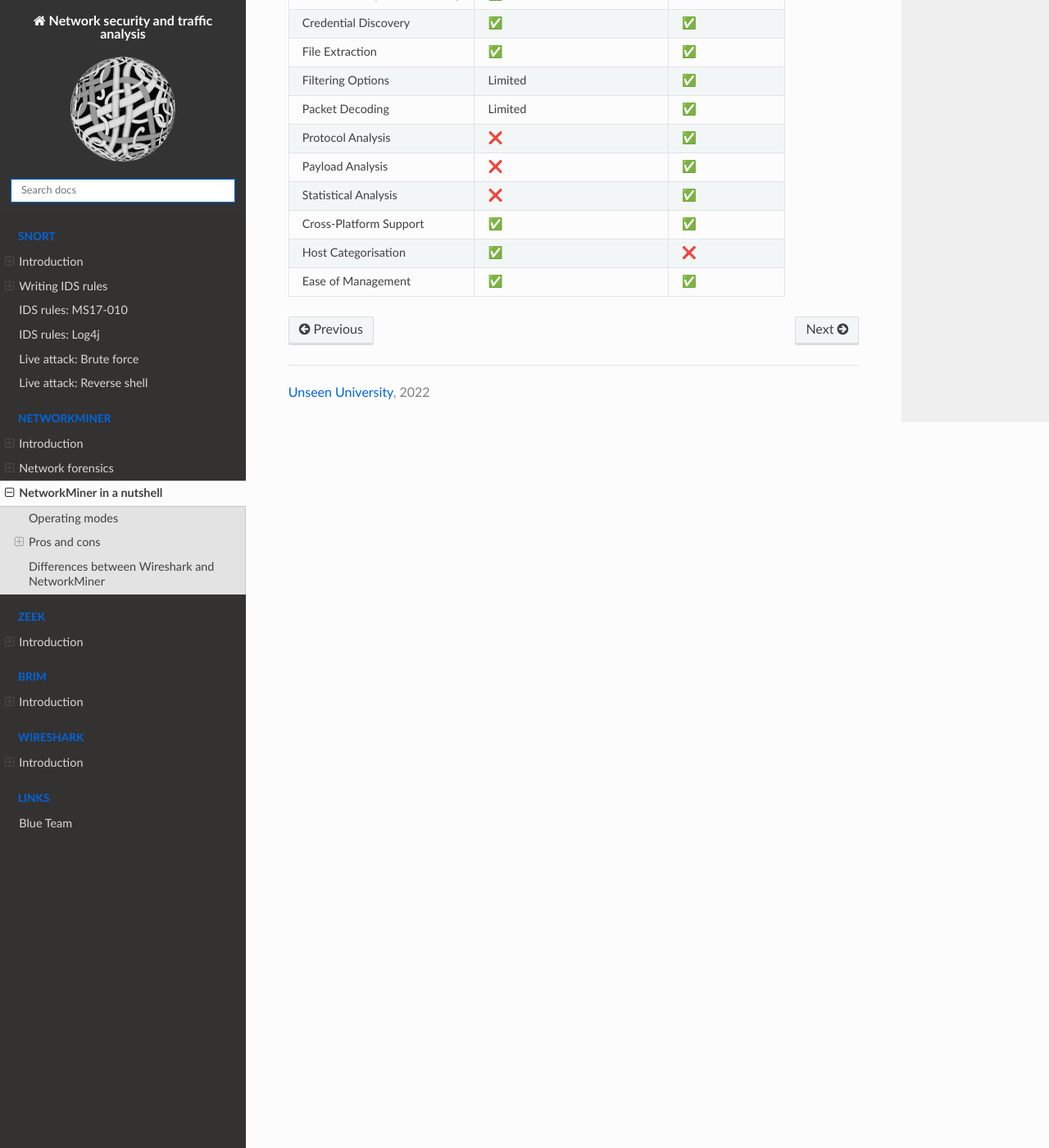
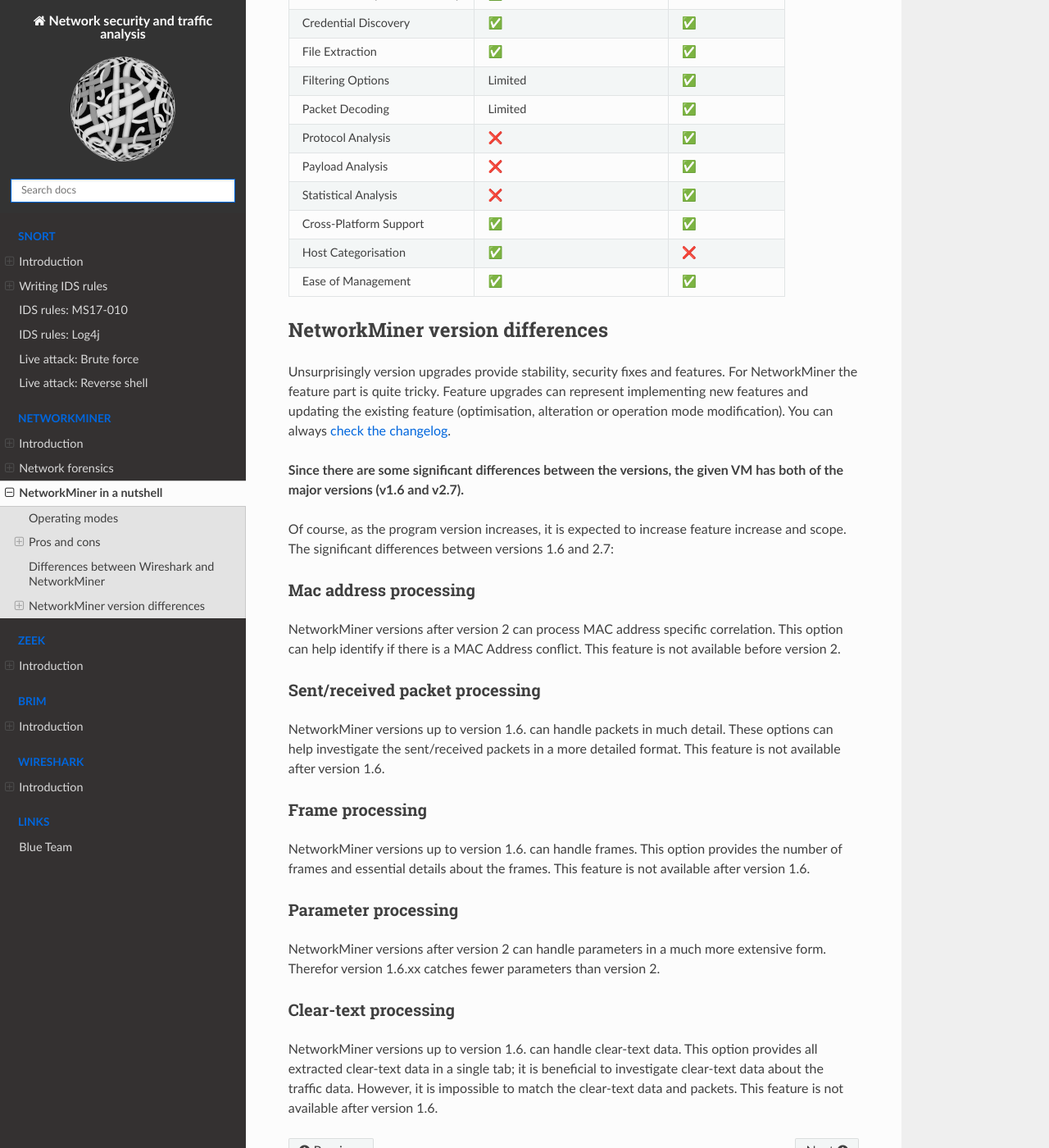
Before and after one commit to tymyrddin/blue-net, a Sphinx documentation site: the page built from source/docs/miner/miner.md, in a window 1280 px wide and 1400 px high, scrolled down 1741 px. Shown: the whole window at 82% size. Built offline with Sphinx 7.4.7 and the Read the Docs theme 2.0.0, drawn with Linux system fonts in a browser that asks for light colours.

Commit message:
NetworkMiner

```diff
--- a/source/docs/miner/miner.md
+++ b/source/docs/miner/miner.md
@@ -58,3 +58,35 @@
 | Cross-Platform Support      | **✅**                                                    | **✅**             |
 | Host Categorisation         | **✅**                                                    | ❌                 |
 | Ease of Management          | **✅**                                                    | **✅**             |
+
+## NetworkMiner version differences
+
+Unsurprisingly version upgrades provide stability, security fixes and features. For NetworkMiner the feature part is
+quite tricky. Feature upgrades can represent implementing new features and updating  the existing feature
+(optimisation, alteration or operation mode modification). You can always
+[check the changelog](https://www.netresec.com/?page=NetworkMiner).
+
+**Since there are some significant differences between the versions, the given VM has both of the major versions (v1.6 and v2.7).**
+
+Of course, as the program version increases, it is expected to increase feature increase and scope.
+The significant differences between versions 1.6 and 2.7:
+
+### Mac address processing
+
+NetworkMiner versions after version 2 can process MAC address specific correlation. This option can help identify if there is a MAC Address conflict. This feature is not available before version 2.
+
+### Sent/received packet processing
+
+NetworkMiner versions up to version 1.6. can handle packets in much detail. These options can help investigate the sent/received packets in a more detailed format. This feature is not available after version 1.6.
+
+### Frame processing
+
+NetworkMiner versions up to version 1.6. can handle frames. This option provides the number of frames and essential details about the frames. This feature is not available after version 1.6.
+
+### Parameter processing
+
+NetworkMiner versions after version 2 can handle parameters in a much more extensive form. Therefor version 1.6.xx catches fewer parameters than version 2.
+
+### Clear-text processing
+
+NetworkMiner versions up to version 1.6. can handle clear-text data. This option provides all extracted clear-text data in a single tab; it is beneficial to investigate clear-text data about the traffic data. However, it is impossible to match the clear-text data and packets. This feature is not available after version 1.6.
```
